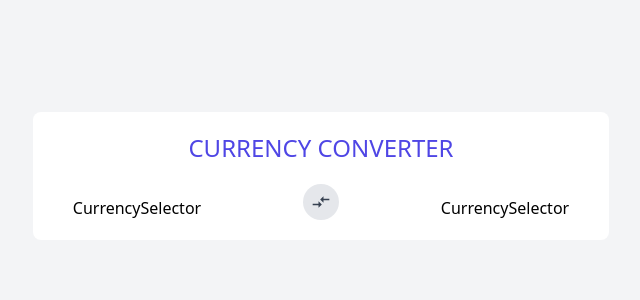
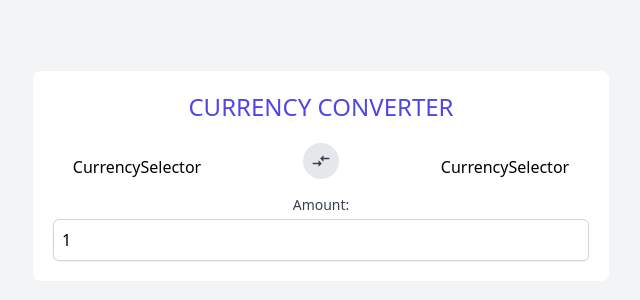
Before and after one commit to alxSoftware2024/Currency-Converter, a React (Vite) app in the folder currency-converter/: page / in a window 1280 px wide. Shown: the part 256-556 px from the top of the page, without its empty margins (319-959 px from the left). Built offline with nearby package versions, Linux system fonts and the light colour scheme; no server answers.

Commit message:
Input for amount to be converted

```diff
--- a/currency-converter/src/Componets/AmountInput.jsx
+++ b/currency-converter/src/Componets/AmountInput.jsx
@@ -1,6 +1,6 @@
 import React from 'react'
 
-const AmountInput=()=>{
+const AmountInput=({amount,setAmount})=>{
   return (
       /* Input for amount to be converted */
 <div className='mt-4'>
--- a/currency-converter/src/Componets/currencyConverter.jsx
+++ b/currency-converter/src/Componets/currencyConverter.jsx
@@ -97,6 +97,11 @@ const CurrencyConverter=()=>{
           handleFavorite={handleFavorite}
         />
         </div>
+        <AmountInput
+        amount={amount}
+        setAmount={setAmount}>
+
+        </AmountInput>
  </div>
   )
 }
```
